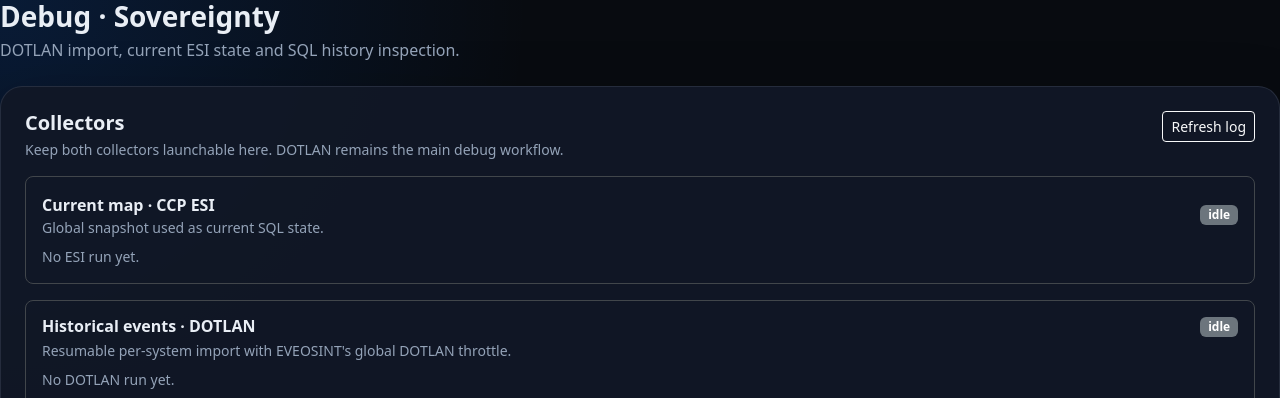
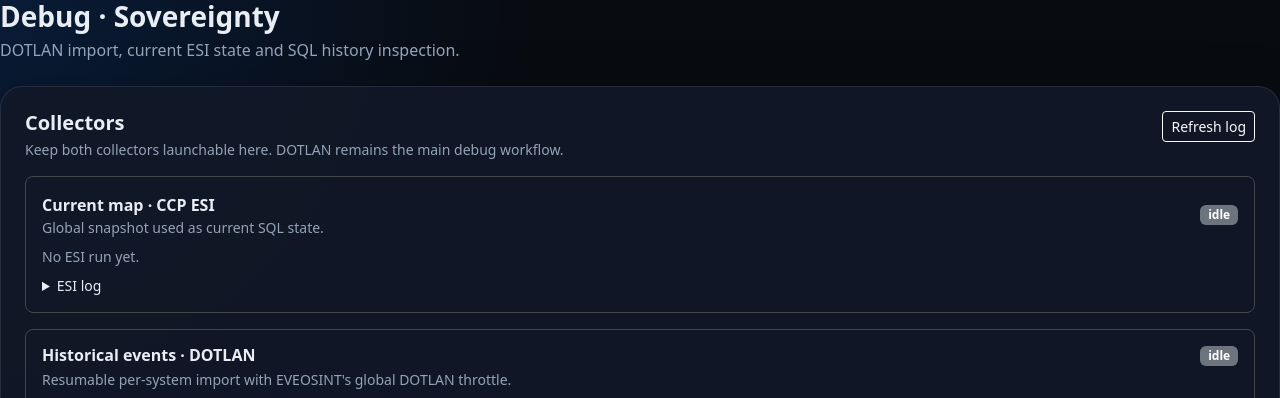
Before and after one commit to DictateurImperator/EVEOSINT, a Python web app: template web/templates/admin_debug.html in a window 1280 px wide. Shown: the top 398 px of the page. Run offline with Jinja, Linux system fonts and the light colour scheme; the template is opened without the code that fills it, so the values that code supplies are empty.

Commit message:
Restore visible ESI collector log in Admin Debug

```diff
--- a/web/templates/admin_debug.html
+++ b/web/templates/admin_debug.html
@@ -62,6 +62,10 @@
       </div>
     </div>
     <div class="muted-line small mt-2" id="sovEsiMeta">No ESI run yet.</div>
+    <details class="mt-2">
+      <summary class="small">ESI log</summary>
+      <pre class="log-viewer mt-2 mb-0" style="min-height:100px;max-height:220px;" id="sovEsiLog">Loading…</pre>
+    </details>
   </div>
 
   <div class="border border-secondary-subtle rounded-3 p-3">
@@ -261,21 +265,29 @@ async function refreshSovStatus(){
   }catch(e){}
 }
 
-async function refreshDotlanLog(){
+async function refreshSovLog(key, lines){
   try{
-    const r=await fetch('/admin/debug/api/sovereignty/log?job=dotlan&lines=350',{cache:'no-store'});
+    const r=await fetch('/admin/debug/api/sovereignty/log?job='+key+'&lines='+lines,{cache:'no-store'});
     if(!r.ok)return;
-    const target=document.getElementById('sovDotlanLog');
+    const target=document.getElementById(key==='esi'?'sovEsiLog':'sovDotlanLog');
+    if(!target)return;
     const atBottom=target.scrollTop+target.clientHeight+50>=target.scrollHeight;
     target.textContent=(await r.text())||'No log yet.';
     if(atBottom)target.scrollTop=target.scrollHeight;
   }catch(e){}
 }
 
-document.getElementById('sovRefreshLogs').addEventListener('click',refreshDotlanLog);
+async function refreshSovLogs(){
+  await Promise.all([
+    refreshSovLog('esi',250),
+    refreshSovLog('dotlan',350),
+  ]);
+}
+
+document.getElementById('sovRefreshLogs').addEventListener('click',refreshSovLogs);
 renderSov(sovState);
-refreshDotlanLog();
+refreshSovLogs();
 setInterval(refreshSovStatus,2500);
-setInterval(refreshDotlanLog,4000);
+setInterval(refreshSovLogs,4000);
 </script>
 {% endblock %}
```
